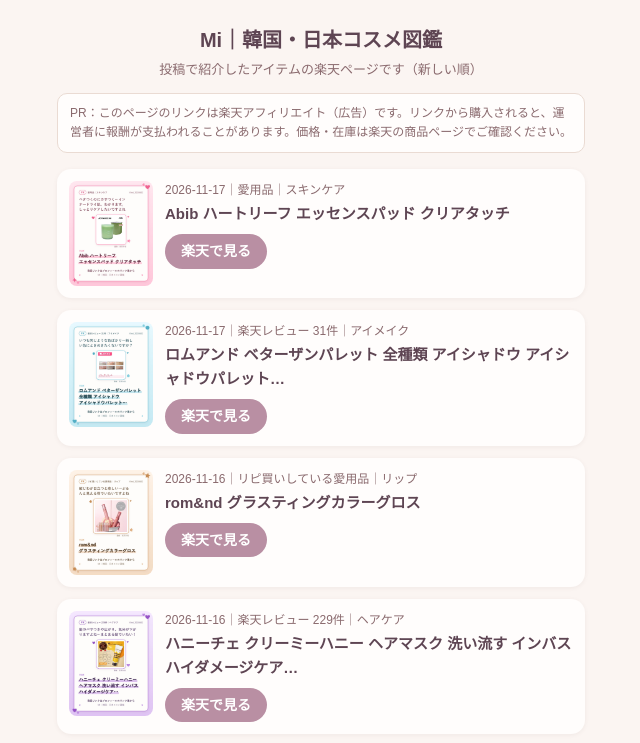
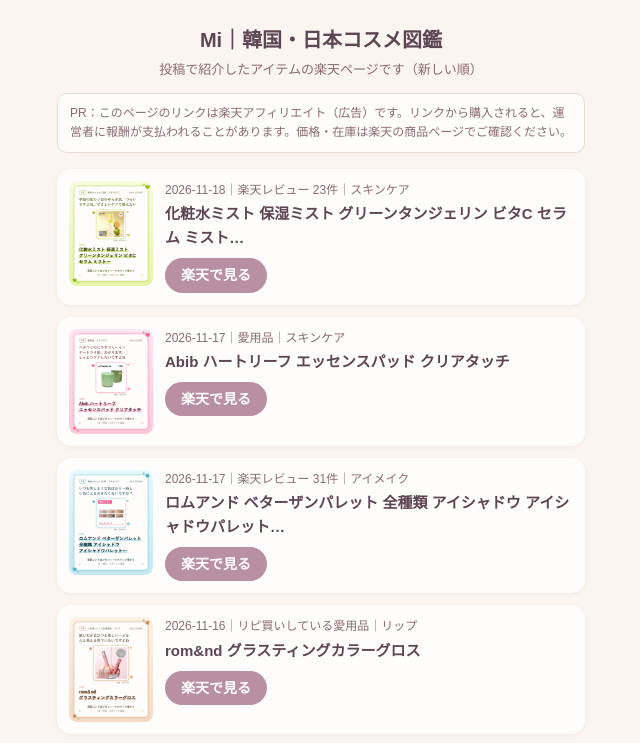
Before and after one commit to k-hiron/mi-cosme, a plain HTML site: page index.html in a window 1280 px wide. Shown: the top 743 px of the page, without its empty margins (319-959 px from the left). Drawn offline with Linux system fonts and the light colour scheme.

Commit message:
リンク集を更新 2026-11-18

```diff
--- a/index.html
+++ b/index.html
@@ -30,6 +30,14 @@
   <p class="lead">投稿で紹介したアイテムの楽天ページです（新しい順）</p>
   <p class="pr">PR：このページのリンクは楽天アフィリエイト（広告）です。リンクから購入されると、運営者に報酬が支払われることがあります。価格・在庫は楽天の商品ページでご確認ください。</p>
   <ul>
+    <li class="item">
+      <a class="thumb" href="https://hb.afl.rakuten.co.jp/hgc/g00tasbo.okoh152a.g00tasbo.okoh2de5/?pc=https%3A%2F%2Fitem.rakuten.co.jp%2Fcliojapan%2F10000712%2F&amp;rafcid=wsc_i_is_a10a53f2-0310-4882-82b6-6ea5506c9239" rel="sponsored noopener" target="_blank"><img src="img/2026-11-18-mwljac9f.jpg" alt="" loading="lazy" width="108" height="135"></a>
+      <div class="body">
+        <p class="meta">2026-11-18｜楽天レビュー 23件｜スキンケア</p>
+        <p class="name">化粧水ミスト 保湿ミスト グリーンタンジェリン ビタC セラム ミスト…</p>
+        <a class="btn" href="https://hb.afl.rakuten.co.jp/hgc/g00tasbo.okoh152a.g00tasbo.okoh2de5/?pc=https%3A%2F%2Fitem.rakuten.co.jp%2Fcliojapan%2F10000712%2F&amp;rafcid=wsc_i_is_a10a53f2-0310-4882-82b6-6ea5506c9239" rel="sponsored noopener" target="_blank">楽天で見る</a>
+      </div>
+    </li>
     <li class="item">
       <a class="thumb" href="https://hb.afl.rakuten.co.jp/hgc/g00u7nfo.okoh1b48.g00u7nfo.okoh2a03/?pc=https%3A%2F%2Fitem.rakuten.co.jp%2Fjoyance-m%2F0001609%2F&amp;rafcid=wsc_i_is_a10a53f2-0310-4882-82b6-6ea5506c9239" rel="sponsored noopener" target="_blank"><img src="img/2026-11-17-mwkkzyia.jpg" alt="" loading="lazy" width="108" height="135"></a>
       <div class="body">
```
